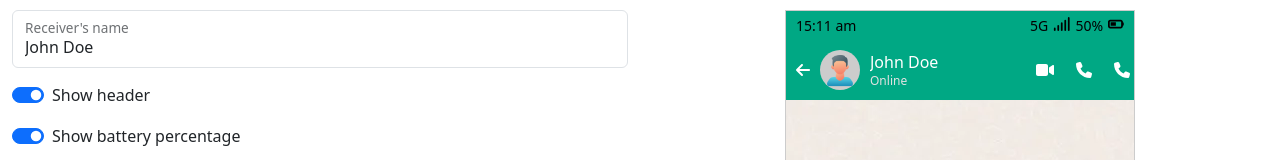
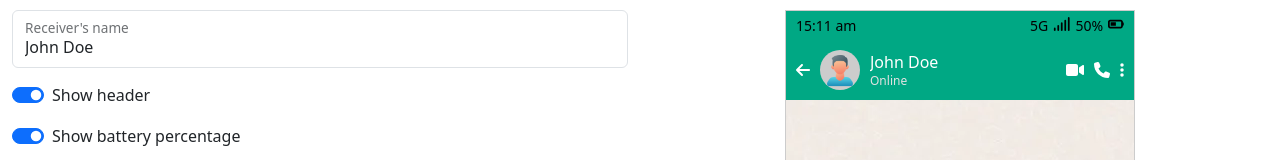
Before and after one commit to Wassimkal-projects/fakechatgen, a React (Create React App) app: page / in a window 1280 px wide. Shown: the top 160 px of the page. Built offline with nearby package versions, Linux system fonts and the light colour scheme.

Commit message:
try with span

```diff
--- a/src/App.tsx
+++ b/src/App.tsx
@@ -13,6 +13,7 @@ import {FontAwesomeIcon} from '@fortawesome/react-fontawesome';
 import {
   faArrowLeft,
   faBatteryHalf,
+  faEllipsisV,
   faImage,
   faPhone,
   faSignal,
@@ -690,13 +691,12 @@ function App() {
                       <span className={"status-text"}>{receiverStatus}</span>
                     </div>
                   </div>
-                  <span className="whatsapp-actions">
-                  <button><FontAwesomeIcon
-                      icon={faVideoCamera}/></button>
-                  <button><FontAwesomeIcon icon={faPhone}/></button>
-                  <button><FontAwesomeIcon icon={faPhone}/></button>
-                  <button><FontAwesomeIcon icon={faPhone}/></button>
-                </span>
+                  <div className="whatsapp-actions">
+                    <span><FontAwesomeIcon
+                        icon={faVideoCamera}/></span>
+                    <span><FontAwesomeIcon icon={faPhone}/></span>
+                    <span><FontAwesomeIcon icon={faEllipsisV}/></span>
+                  </div>
                 </div>
                 <div className="chat-messages" id="chatMessages">
                   {messages.map((message, index) => {
```
